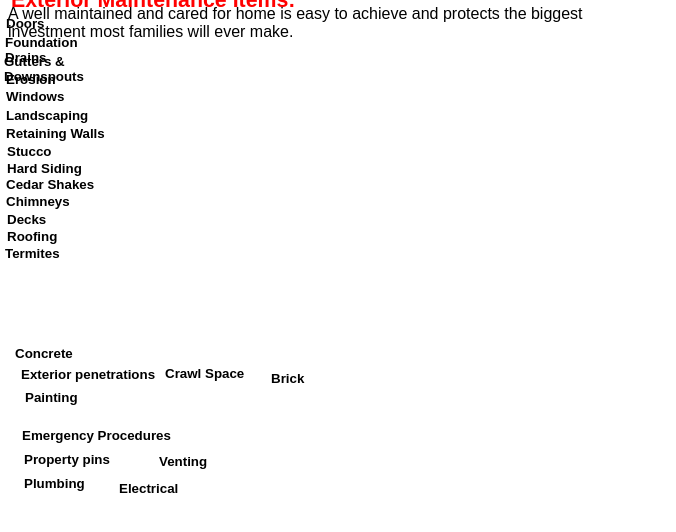
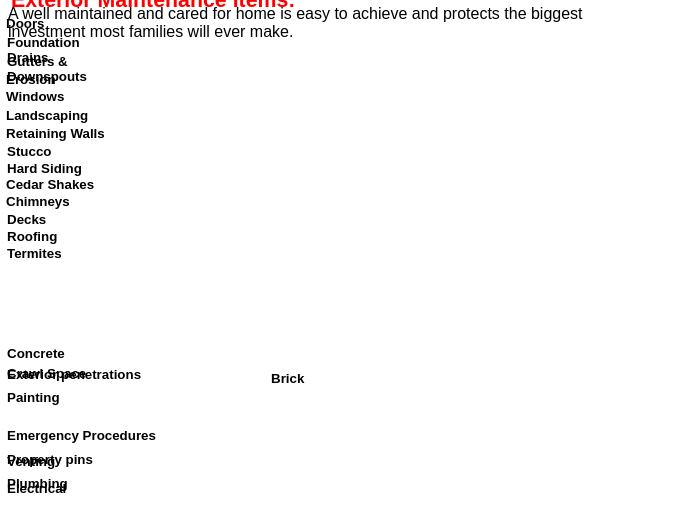
Before and after one commit to H4K3ROM/www, a plain HTML site: page inspection_cdrom_002.htm in a window 1280 px wide. Shown: the part 166-698 px from the top of the page, without its empty margins (0-676 px from the left). Drawn offline with Linux system fonts and the light colour scheme.

Commit message:
Update inspection_cdrom_002.htm

```diff
--- a/inspection_cdrom_002.htm
+++ b/inspection_cdrom_002.htm
@@ -102,7 +102,7 @@
 		Cedar Shakes
 		</A>
 	</DIV>
-	<DIV CLASS=F10 STYLE="left:15;top:512;width:85;height:19;color:#000000;">
+	<DIV CLASS=F10 STYLE="left:7;top:512;width:85;height:19;color:#000000;">
 		Concrete
 	</DIV>
 	<DIV ID=E14 CLASS=F10 STYLE="left:6;top:360;width:89;height:19;">
@@ -110,10 +110,10 @@
 		Chimneys
 		</A>
 	</DIV>
-	<DIV CLASS=F10 STYLE="left:21;top:533;width:153;height:19;color:#000000;">
+	<DIV CLASS=F10 STYLE="left:7;top:533;width:153;height:19;color:#000000;">
 		Exterior penetrations
 	</DIV>
-	<DIV CLASS=F10 STYLE="left:25;top:556;width:79;height:19;color:#000000;">
+	<DIV CLASS=F10 STYLE="left:7;top:556;width:79;height:19;color:#000000;">
 		Painting
 	</DIV>
 	<DIV ID=E11 CLASS=F10 STYLE="left:7;top:378;width:69;height:19;">
@@ -121,27 +121,27 @@
 		Decks
 		</A>
 	</DIV>
-	<DIV CLASS=F10 STYLE="left:22;top:594;width:167;height:19;color:#000000;">
+	<DIV CLASS=F10 STYLE="left:7;top:594;width:167;height:19;color:#000000;">
 		Emergency Procedures
 	</DIV>
-	<DIV CLASS=F10 STYLE="left:24;top:618;width:109;height:19;color:#000000;">
+	<DIV CLASS=F10 STYLE="left:7;top:618;width:109;height:19;color:#000000;">
 		Property pins
 	</DIV>
-	<DIV CLASS=F10 STYLE="left:159;top:620;width:76;height:19;color:#000000;">
+	<DIV CLASS=F10 STYLE="left:7;top:620;width:76;height:19;color:#000000;">
 		Venting
 	</DIV>
-	<DIV CLASS=F10 STYLE="left:24;top:642;width:86;height:19;color:#000000;">
+	<DIV CLASS=F10 STYLE="left:7;top:642;width:86;height:19;color:#000000;">
 		Plumbing
 	</DIV>
-	<DIV CLASS=F10 STYLE="left:119;top:647;width:86;height:19;color:#000000;">
+	<DIV CLASS=F10 STYLE="left:7;top:647;width:86;height:19;color:#000000;">
 		Electrical
 	</DIV>
-	<DIV ID=E5 CLASS=F10 STYLE="left:5;top:201;width:113;height:19;">
+	<DIV ID=E5 CLASS=F10 STYLE="left:7;top:201;width:113;height:19;">
 		<A ID=A5 HREF="inspection_cdrom_006.htm" OnMouseOver="if(V4) OnOver(0,IDP[11],0,0,0,'inspection_cdrom_006.htm',1)" OnMouseOut="if(V4) OnOver(0,IDP[11],'#000000',0,0,0,0)" TARGET=_self>
 		Foundation Drains
 		</A>
 	</DIV>
-	<DIV ID=E4 CLASS=F10 STYLE="left:4;top:220;width:133;height:19;">
+	<DIV ID=E4 CLASS=F10 STYLE="left:7;top:220;width:133;height:19;">
 		<A ID=A4 HREF="inspection_cdrom_026.htm" OnMouseOver="if(V4) OnOver(0,IDP[12],0,0,0,'inspection_cdrom_026.htm',1)" OnMouseOut="if(V4) OnOver(0,IDP[12],'#000000',0,0,0,0)" TARGET=_self>
 		Gutters & Downspouts
 		</A>
@@ -151,10 +151,10 @@
 		Retaining Walls
 		</A>
 	</DIV>
-	<DIV CLASS=F10 STYLE="left:165;top:532;width:105;height:19;color:#000000;">
+	<DIV CLASS=F10 STYLE="left:7;top:532;width:105;height:19;color:#000000;">
 		Crawl Space
 	</DIV>
-	<DIV ID=E1 CLASS=F10 STYLE="left:5;top:412;width:62;height:19;">
+	<DIV ID=E1 CLASS=F10 STYLE="left:7;top:412;width:62;height:19;">
 		<A ID=A1 HREF="inspection_cdrom_005.htm" OnMouseOver="if(V4) OnOver(0,IDP[14],0,0,0,'inspection_cdrom_005.htm',1)" OnMouseOut="if(V4) OnOver(0,IDP[14],'#000000',0,0,0,0)" TARGET=_self>
 		Termites
 		</A>
```
